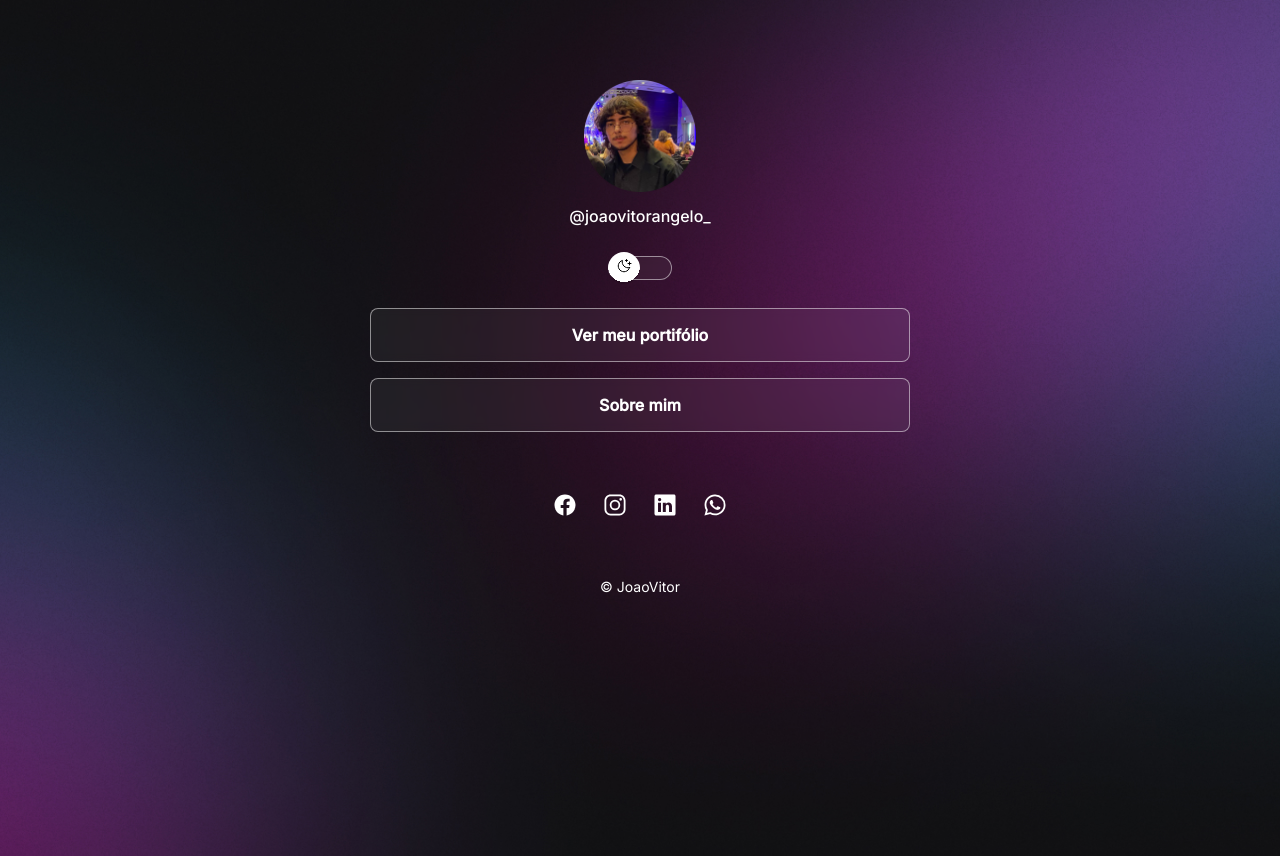
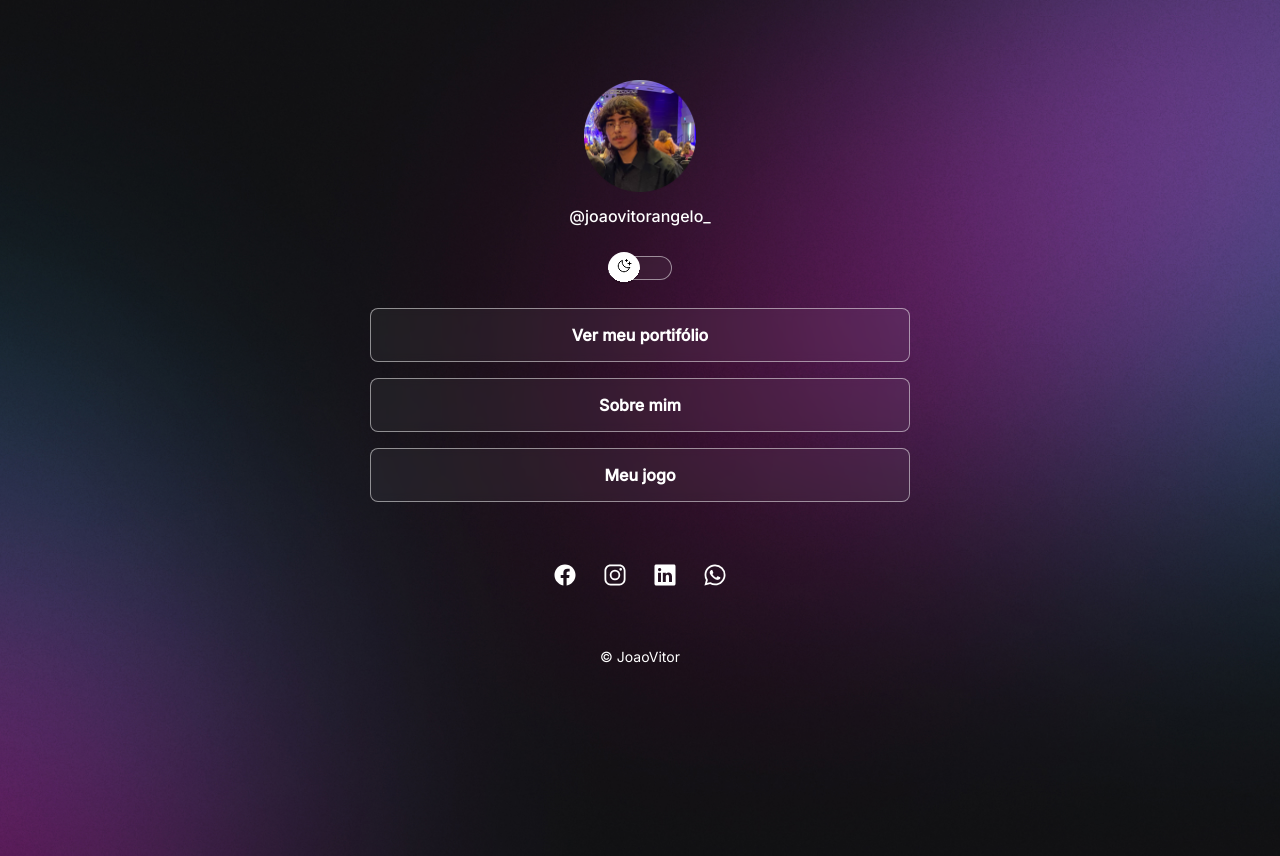
Before and after one commit to joaovitorangelo/my-links, a plain HTML site: page index.html in a window 1280 px wide. Drawn offline with nearby package versions, Linux system fonts and the light colour scheme; files whose address does not match are found by name.

Commit message:
add my game link

```diff
--- a/index.html
+++ b/index.html
@@ -30,10 +30,6 @@
             <li>
                 <a href="#" target="_blank">Inscreva-se no NLW</a>
             </li>
-
-            <li>
-                <a href="#" target="_blank">Baixar meu e-book</a>
-            </li>
             -->
 
             <li>
@@ -43,6 +39,11 @@
             <li>
                 <a href="#" id="open-modal">Sobre mim</a>
             </li>
+
+            <li>
+                <a href="https://joaovitorangelo.github.io/blackcatgame/" target="_blank">Meu jogo</a>
+            </li>
+
         </ul>
 
 
```
Also changed, not shown: script.js (line endings or trailing spaces).
